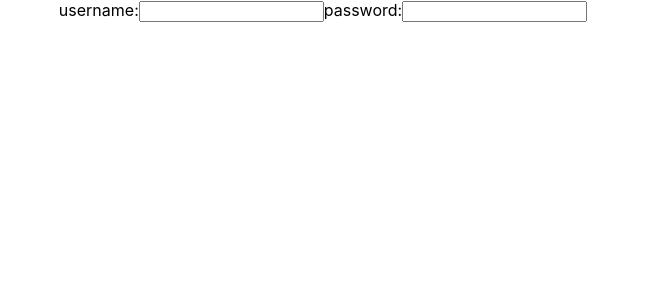
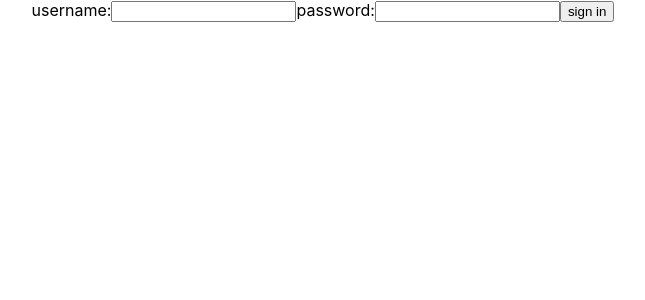
Before and after one commit to pongpwner/blog, a React (Create React App) app: page / in a window 1280 px wide. Shown: the top 300 px of the page, without its empty margins (317-962 px from the left). Built offline with nearby package versions, Linux system fonts and the light colour scheme.

Commit message:
add sign in user

```diff
--- a/src/components/signInForm/signInForm.tsx
+++ b/src/components/signInForm/signInForm.tsx
@@ -1,12 +1,58 @@
 import "./signInForm.scss";
+import React, { useState } from "react";
+const SignInForm = () => {
+  const [username, setUsername] = useState("");
+  const [password, setPassword] = useState("");
 
-const SignInForm = () => {
+  function handleChange(e: React.ChangeEvent<HTMLInputElement>): void {
+    if (e.target.name === "username") {
+      setUsername(e.target.value);
+    }
+    if (e.target.name === "password") {
+      setPassword(e.target.value);
+    }
+  }
+  async function postSignInInfo(event: React.SyntheticEvent): Promise<any> {
+    console.log("yeaaaaaa");
+    event.preventDefault();
+    let response = await fetch("http://localhost:5000/sign-in", {
+      method: "POST",
+      credentials: "include",
+      headers: {
+        "Content-Type": "application/json",
+      },
+      body: JSON.stringify({ username: username, password: password }),
+    });
+
+    let data = await response.json();
+    console.log(data);
+    //save token to local storage
+  }
+
   return (
-    <form action="/sign-in" className="sign-in-form" method="POST">
+    <form
+      action="http://localhost:5000/sign-in"
+      className="sign-in-form"
+      method="POST"
+      onSubmit={postSignInInfo}
+    >
       <label htmlFor="username">username:</label>
-      <input type="text" id="username" name="username" />
+      <input
+        type="text"
+        id="username"
+        name="username"
+        value={username}
+        onChange={(e) => handleChange(e)}
+      />
       <label htmlFor="password">password:</label>
-      <input type="password" id="password" name="password" />
+      <input
+        type="password"
+        id="password"
+        name="password"
+        value={password}
+        onChange={(e) => handleChange(e)}
+      />
+      <button type="submit">sign in</button>
     </form>
   );
 };
```
